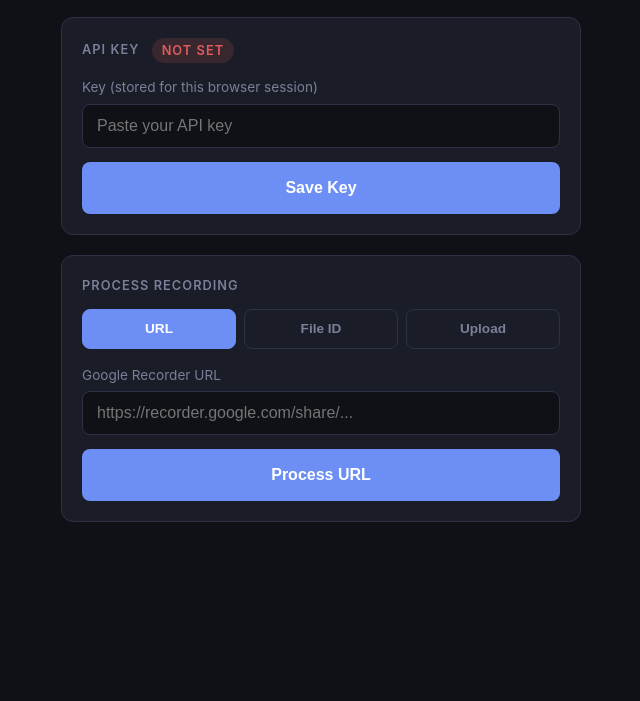
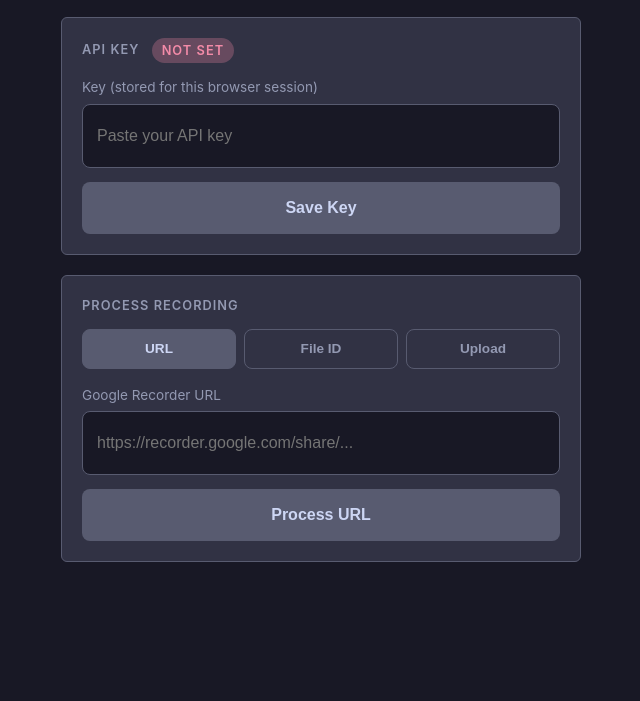
Before and after one commit to edpacca/song-hog, a plain HTML site: page static/index.html in a window 1280 px wide. Shown: the part 99-800 px from the top of the page, without its empty margins (319-959 px from the left). Drawn offline with Linux system fonts and the light colour scheme.

Commit message:
use catppuccin colors

```diff
--- a/static/index.html
+++ b/static/index.html
@@ -8,16 +8,19 @@
     *, *::before, *::after { box-sizing: border-box; margin: 0; padding: 0; }
 
     :root {
-      --bg: #0f1117;
-      --surface: #1a1d27;
-      --border: #2e3146;
-      --accent: #6c8ef5;
-      --accent-hover: #8aa4ff;
-      --danger: #e05c5c;
-      --text: #e8eaf0;
-      --muted: #7b7f99;
-      --success: #4caf7d;
-      --radius: 12px;
+      --bg: #181825;
+      --surface: #313244;
+      --surface-1: #585b70;
+      --border: #585b70;
+      --accent: #94e2d5;
+      --accent-hover: #89dceb;
+      --danger: #f38ba8;
+      --danger-50: #f38ba846;
+      --text: #cdd6f4;
+      --muted: #9399b2;
+      --success: #a6e3a1;
+      --success-50: #a6e3a13d;
+      --radius: 6px;
       --font: -apple-system, BlinkMacSystemFont, "Segoe UI", Roboto, sans-serif;
     }
 
@@ -93,6 +96,7 @@
       padding: 12px 14px;
       outline: none;
       transition: border-color 0.15s;
+      min-height: 4rem;
       /* Prevent iOS zoom on focus */
       font-size: max(16px, 1rem);
     }
@@ -114,8 +118,8 @@
       min-height: 52px;
       border: none;
       border-radius: 8px;
-      background: var(--accent);
-      color: #fff;
+      background: var(--surface-1);
+      color: var(--text);
       font-size: 1rem;
       font-weight: 600;
       cursor: pointer;
@@ -124,7 +128,10 @@
       margin-top: 4px;
     }
 
-    .btn:hover:not(:disabled) { background: var(--accent-hover); }
+    .btn:hover:not(:disabled) {
+      background: var(--accent);
+      color: var(--surface);
+    }
     .btn:disabled { opacity: 0.5; cursor: not-allowed; }
 
     .btn.danger { background: var(--danger); }
@@ -152,8 +159,8 @@
       margin-left: 8px;
       vertical-align: middle;
     }
-    .key-status.set   { background: rgba(76,175,125,0.15); color: var(--success); }
-    .key-status.unset { background: rgba(224,92,92,0.15);  color: var(--danger); }
+    .key-status.set   { background: var(--success-50); color: var(--success); }
+    .key-status.unset { background: var(--danger-50);  color: var(--danger); }
 
     /* Results */
     #result {
@@ -230,9 +237,8 @@
     }
 
     .tab-btn.active {
-      background: var(--accent);
-      border-color: var(--accent);
-      color: #fff;
+      background: var(--surface-1);
+      color: var(--text);
     }
 
     .tab-pane { display: none; }
```
